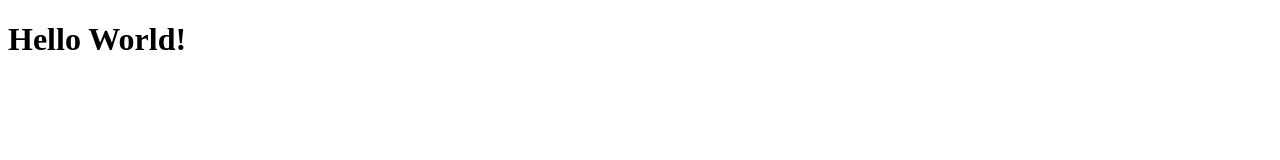
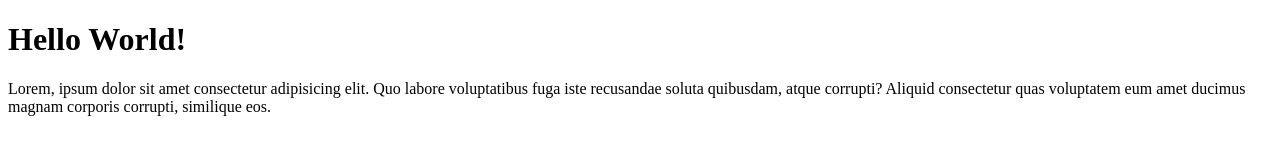
Before and after one commit to rickyst24/test-remote, a plain HTML site: page index.html in a window 1280 px wide. Drawn offline with Linux system fonts and the light colour scheme.

Commit message:
Menambah paragrag

```diff
--- a/index.html
+++ b/index.html
@@ -9,5 +9,6 @@
 <body>
 
     <h1>Hello World!</h1>
+    <p>Lorem, ipsum dolor sit amet consectetur adipisicing elit. Quo labore voluptatibus fuga iste recusandae soluta quibusdam, atque corrupti? Aliquid consectetur quas voluptatem eum amet ducimus magnam corporis corrupti, similique eos.</p>
 </body>
 </html>
```
